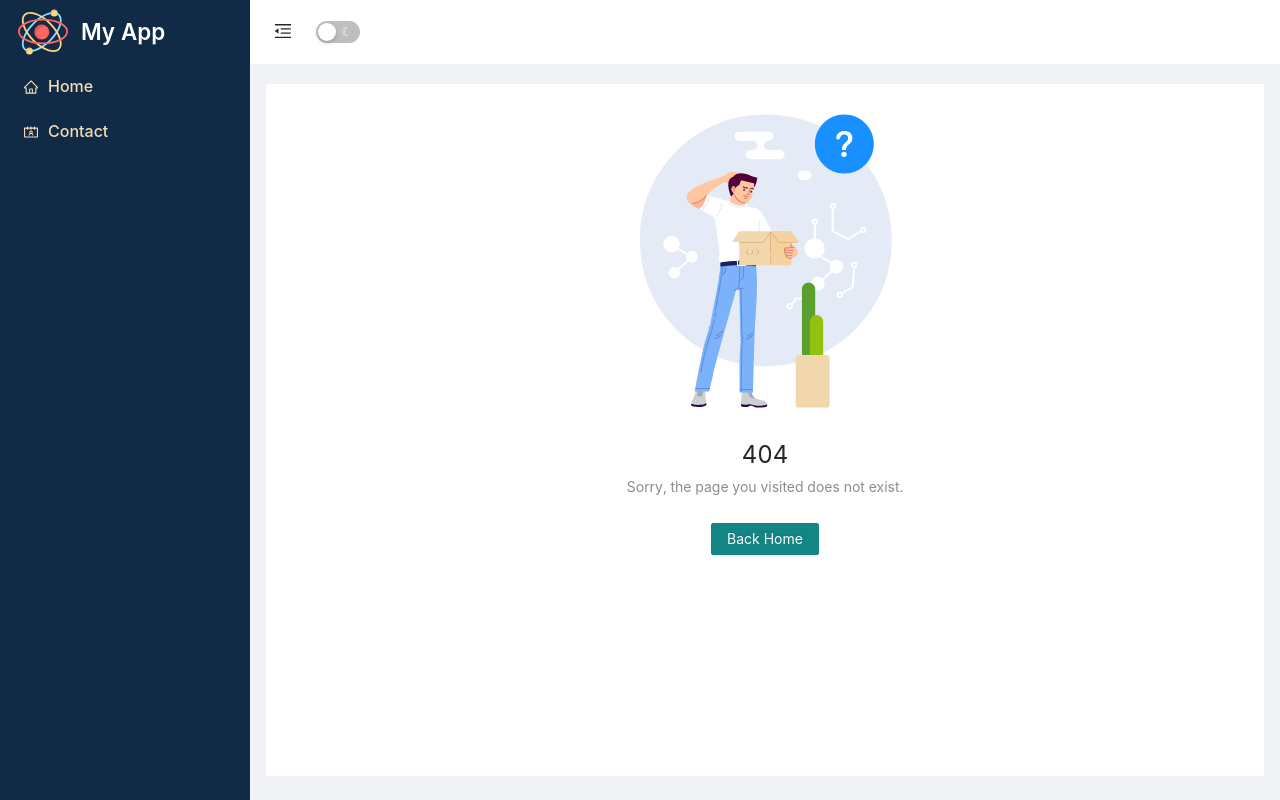
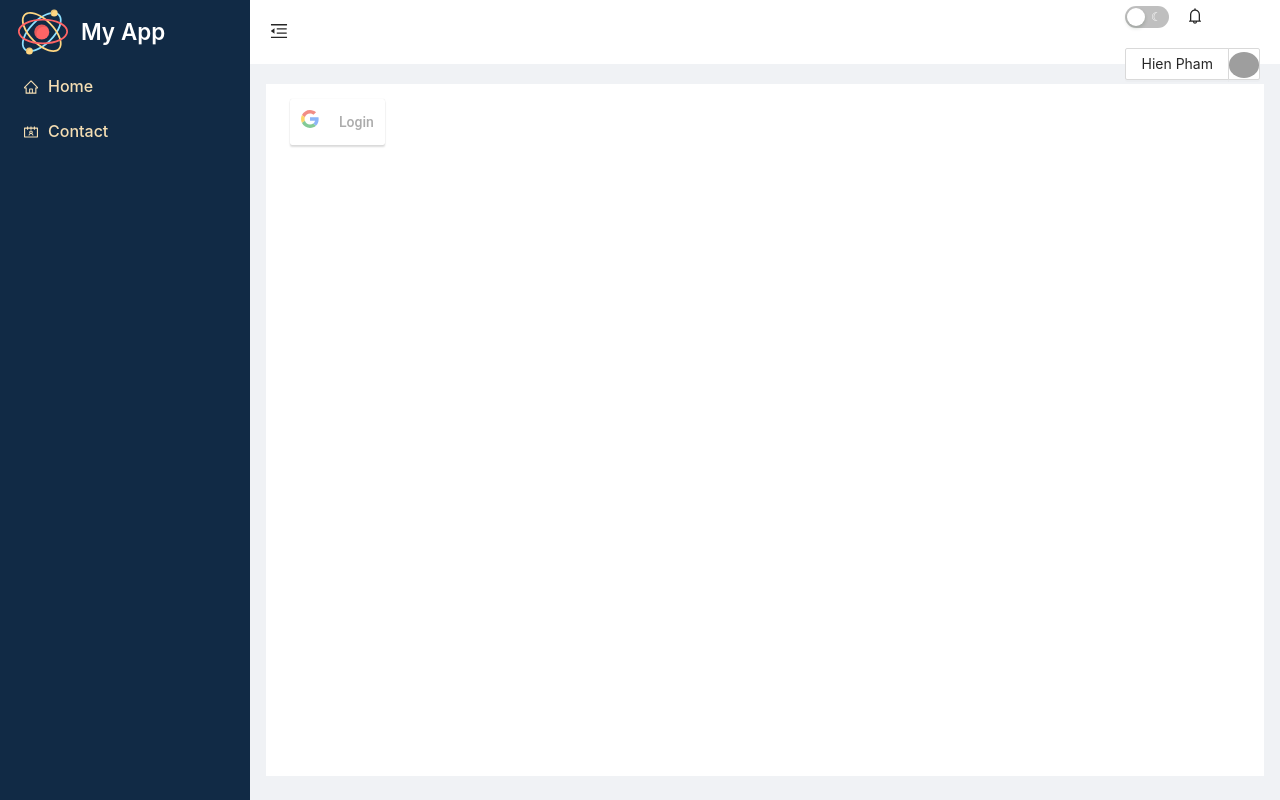
Before and after one commit to hienminhpham0101/wallet-app, a React (Create React App) app: page /login in a window 1280 px wide. Before the commit this address had no page. Built offline with nearby package versions, Linux system fonts and the light colour scheme; grey boxes are pictures that could not be loaded.

Commit message:
integration oauth2 google

```diff
--- a/package.json
+++ b/package.json
@@ -11,6 +11,7 @@
     "axios": "^0.21.1",
     "react": "^17.0.2",
     "react-dom": "^17.0.2",
+    "react-google-login": "^5.2.2",
     "react-router-dom": "^5.2.0",
     "react-scripts": "4.0.3",
     "typescript": "^4.1.2",
--- a/src/assets/styles/styles.scss
+++ b/src/assets/styles/styles.scss
@@ -23,6 +23,20 @@
 .mt-1 {
     margin-top: 0.5rem;
 }
+.mt-5 {
+    margin-top: 1.25rem;
+}
+.mb-5 {
+    margin-bottom: 1.25rem;
+}
+.px-0 {
+    padding-left: 0;
+    padding-right: 0;
+}
+.py-0 {
+    padding-top: 0;
+    padding-bottom: 0;
+}
 .global-loading {
     position: fixed;
     z-index: 9999;
@@ -39,11 +53,14 @@
     margin-left: 250px;
     min-height: 100vh;
 }
+.collapsed .ant-layout-header {
+    width: calc(100% - 80px);
+}
 .ant-layout-header {
     position: fixed;
-    width: 100%;
     z-index: 100;
     background: $color-white;
+    width: calc(100% - 250px);
 }
 .site-layout-custom {
     margin: 24px 16px;
@@ -147,6 +164,10 @@ a.ant-typography,
         background-color: $color-orange;
         border-color: $color-orange;
     }
+    .ant-table-cell-fix-right,
+    .ant-pagination-total-text {
+        color: $color-white;
+    }
 }
 .ant-pagination-item-active {
     border-color: $color-primary4;
@@ -174,3 +195,6 @@ a.ant-typography,
     border-color: $color-primary4;
     box-shadow: $box-shadow-primary4;
 }
+.border-none {
+    border: none;
+}
--- a/src/layout/header/header.tsx
+++ b/src/layout/header/header.tsx
@@ -1,6 +1,7 @@
-import { Layout, Switch } from "antd";
+import { Button, Dropdown, Layout, Menu, message, Switch } from "antd";
 import React from "react";
 import "./headerStyles.scss";
+import { BellOutlined, UserOutlined } from "@ant-design/icons";
 interface Props {
   collapsed: boolean;
   MenuUnfoldOutlined: React.ForwardRefExoticComponent<Pick<any, string>>;
@@ -19,17 +20,58 @@ export default function Header(props: Props) {
     darkMode,
     setDarkMode,
   } = props;
+  function handleMenuClick(e: any) {
+    message.info("Click on menu item.");
+    console.log("click", e);
+  }
+
+  const menu = (
+    <Menu onClick={handleMenuClick}>
+      <Menu.Item key="1" icon={<UserOutlined />}>
+        1st menu item
+      </Menu.Item>
+      <Menu.Item key="2" icon={<UserOutlined />}>
+        2nd menu item
+      </Menu.Item>
+      <Menu.Item key="3" icon={<UserOutlined />}>
+        3rd menu item
+      </Menu.Item>
+    </Menu>
+  );
   return (
-    <Header className="site-layout-background d-flex align-items-center">
+    <Header className="site-layout-background d-flex justify-content-between align-items-center">
       <div className="trigger" onClick={toggleCollapse}>
         {collapsed ? <MenuUnfoldOutlined /> : <MenuFoldOutlined />}
       </div>
+      <div className="side-right">
         <Switch
           defaultChecked={darkMode}
           checkedChildren="☀"
           unCheckedChildren="☾"
           onClick={() => setDarkMode(!darkMode)}
+          className="side-item"
         />
+        <Button
+          type="text"
+          shape="circle"
+          icon={<BellOutlined />}
+          className="side-item border-none"
+        />
+        <Dropdown.Button
+          overlay={menu}
+          placement="bottomCenter"
+          className="px-0 py-0 border-none"
+          icon={
+            <img
+              className="img-user px-0 py-0 border-none"
+              src="https://lh3.googleusercontent.com/a-/AOh14GhAqKIrnuHhPxTmIEQezfNl4lhSu_IQHlpS_mU17w=s96-c"
+              alt="user"
+            />
+          }
+        >
+          Hien Pham
+        </Dropdown.Button>
+      </div>
     </Header>
   );
 }
--- a/src/layout/header/headerStyles.scss
+++ b/src/layout/header/headerStyles.scss
@@ -1,6 +1,5 @@
 @import "../../shared/variables.scss";
 .trigger {
-    padding: 0 24px;
     font-size: 18px;
     line-height: 64px;
     cursor: pointer;
@@ -13,8 +12,17 @@
 
 .site-layout .site-layout-background {
     background: $color-white;
-    padding: 0;
+    padding: 0 20px;
+    box-shadow: "rgb(100 100 111 / 20%) 0px 7px 29px";
 }
 .ant-switch-checked {
     background-color: $color-primary5;
 }
+.side-item {
+    margin-right: 10px;
+}
+.img-user {
+    width: 100%;
+    height: 100%;
+    border-radius: 50%;
+}
--- a/src/pages/HomePage/components/DataListWallet/DataListWallet.tsx
+++ b/src/pages/HomePage/components/DataListWallet/DataListWallet.tsx
@@ -4,7 +4,6 @@ import {
   DatePicker,
   Form,
   Input,
-  InputNumber,
   message,
   Popconfirm,
   Space,
@@ -21,16 +20,13 @@ import {
   IActivities,
   IParamsFilter,
 } from "src/pages/HomePage/model/activities";
-import {
-  ActivityKey,
-  EditableCellProps,
-  IColumns,
-} from "src/pages/HomePage/model/columns";
+import { ActivityKey, IColumns } from "src/pages/HomePage/model/columns";
 import {
   getActivities,
   removeActivity,
   updateActivity,
 } from "src/pages/HomePage/services/httpsClient";
+import { EditableCell } from "../../constants/columns/columns";
 import { STATUS } from "../../constants/responseStatus/status";
 import ModalSpending from "../ModalSpending/ModalSpending";
 import "./DataListWalletStyles.scss";
@@ -43,19 +39,19 @@ interface IDataListWallet {
 
 function DataListWallet(props: IDataListWallet) {
   const { isModalVisible, onCancel, onSubmit, onSuccess } = props;
+  const [data, setData] = useState<IActivities[] | undefined>([]);
   const { setLoadingState } = useContext(GlobalLoadingContext);
-  const [data, setData] = useState<IActivities[] | undefined>([]);
   const [totalMoney, setTotalMoney] = useState<number>();
-  const [, setRowSelected] = useState<IActivities>();
   const [form] = Form.useForm();
   const [editingKey, setEditingKey] = useState("");
   const [totalData, setTotalData] = useState<number>(0);
   const [filters, setFilters] = useState<IParamsFilter>(DefaultSearch);
+  const [forcedReload, setForcedReload] = useState(false);
 
   useEffect(() => {
     getActivities(filters).then((res: any) => {
+      const { status } = res;
       const { data, total } = res.data;
-      const { status } = res;
       if (status === STATUS.SUCCESS) {
         if (data.length) {
           const objectInstance = data.map((activity: IActivities) => ({
@@ -66,7 +62,6 @@ function DataListWallet(props: IDataListWallet) {
           }));
           setTotalData(total);
           setData([...objectInstance]);
-
           if (data.length > 0) {
             const total = data.reduce(
               (pre: number | any, current: number | any) => {
@@ -75,30 +70,15 @@ function DataListWallet(props: IDataListWallet) {
             );
             setTotalMoney(total.cost);
           }
+        } else {
+          message.error("Failed to load !");
         }
       }
     });
     return () => {
       setData([]);
     };
-  }, [filters]);
-
-  const summaryActivity = () => (
-    <Table.Summary.Row>
-      <Table.Summary.Cell index={0}>
-        <Title level={5}>Total:</Title>
-      </Table.Summary.Cell>
-      <Table.Summary.Cell index={1} colSpan={4}>
-        {totalMoney && (
-          <Title level={5}>
-            <Text strong type="danger">
-              {new Intl.NumberFormat().format(totalMoney) + " VND"}
-            </Text>
-          </Title>
-        )}
-      </Table.Summary.Cell>
-    </Table.Summary.Row>
-  );
+  }, [filters, forcedReload]);
 
   const handleSearch = (confirm: () => void) => {
     confirm();
@@ -286,88 +266,6 @@ function DataListWallet(props: IDataListWallet) {
     };
   });
 
-  const handleDelete = (activityId: React.Key) => {
-    setLoadingState("loading");
-    removeActivity(activityId)
-      .then((res) => {
-        if (res?.status === STATUS.SUCCESS) {
-          setTimeout(() => {
-            message.success("Delete spending successfully !");
-          }, 700);
-          onSubmit();
-        } else {
-          message.error("Error, please try again !");
-        }
-      })
-      .catch((err) => {
-        console.log(err);
-        message.error("Error, please try again !");
-      })
-      .finally(() => {
-        setLoadingState("idle");
-      });
-  };
-  function disabledDate(current: any) {
-    return current && current.valueOf() > Date.now();
-  }
-  const EditableCell: React.FC<EditableCellProps> = ({
-    editing,
-    dataIndex,
-    title,
-    inputType,
-    record,
-    index,
-    children,
-    required,
-    ...restProps
-  }) => {
-    let inputNode: JSX.Element = <></>;
-    switch (inputType) {
-      case "text":
-        inputNode = <Input />;
-        break;
-      case "number":
-        inputNode = (
-          <InputNumber
-            formatter={(value) =>
-              `${value}`.replace(/\B(?=(\d{3})+(?!\d))/g, ",")
-            }
-          />
-        );
-        break;
-      case "date":
-        inputNode = (
-          <DatePicker
-            disabledDate={(current) => disabledDate(current)}
-            format="MM/DD/YYYY HH:mm:ss"
-            placeholder="Select date"
-            showTime
-          />
-        );
-        break;
-    }
-    return (
-      <td {...restProps}>
-        {editing ? (
-          <Form.Item
-            name={dataIndex}
-            className="mb-0"
-            rules={[
-              {
-                required: required ? true : false,
-                message: `Please Input ${title}!`,
-              },
-            ]}
-          >
-            {inputNode}
-          </Form.Item>
-        ) : (
-          children
-        )}
-      </td>
-    );
-  };
-
   const isEditing = (record: IActivities) => record.key === editingKey;
 
   const edit = (record: Partial<IActivities> & { key: React.Key }) => {
@@ -380,6 +278,29 @@ function DataListWallet(props: IDataListWallet) {
   };
   const cancel = () => {
     setEditingKey("");
+  };
+
+  const handleDelete = (activityId: React.Key) => {
+    setLoadingState("loading");
+    removeActivity(activityId)
+      .then((res) => {
+        if (res?.status === STATUS.SUCCESS) {
+          setTimeout(() => {
+            message.success("Delete spending successfully !");
+          }, 700);
+          onSubmit();
+          onReload();
+        } else {
+          message.error("Error, please try again !");
+        }
+      })
+      .catch((err) => {
+        console.log(err);
+        message.error("Error, please try again !");
+      })
+      .finally(() => {
+        setLoadingState("idle");
+      });
   };
 
   const save = async (key: string) => {
@@ -398,6 +319,7 @@ function DataListWallet(props: IDataListWallet) {
               message.success("Update spending successfully !");
             }, 800);
             onSuccess();
+            onReload();
           } else {
             message.error("Error, please try again !");
           }
@@ -425,6 +347,27 @@ function DataListWallet(props: IDataListWallet) {
       };
     });
   };
+  const onReload = () => {
+    setForcedReload((pre) => !pre);
+  };
+
+  const summaryActivity = () => (
+    <Table.Summary.Row>
+      <Table.Summary.Cell index={0}>
+        <Title level={5}>Total:</Title>
+      </Table.Summary.Cell>
+      <Table.Summary.Cell index={1} colSpan={4}>
+        {totalMoney && (
+          <Title level={5}>
+            <Text strong type="danger">
+              {new Intl.NumberFormat().format(totalMoney) + " VND"}
+            </Text>
+          </Title>
+        )}
+      </Table.Summary.Cell>
+    </Table.Summary.Row>
+  );
+
   return (
     <Form form={form} component={false}>
       <Table
@@ -443,13 +386,6 @@ function DataListWallet(props: IDataListWallet) {
             `Showing ${range[0]}-${range[1]} of ${total} items`,
           size: "default",
         }}
-        onRow={(record: IActivities) => {
-          return {
-            onClick: () => {
-              setRowSelected(record);
-            },
-          };
-        }}
         components={{
           body: {
             cell: EditableCell,
--- a/src/pages/HomePage/components/DataListWallet/DataListWalletStyles.scss
+++ b/src/pages/HomePage/components/DataListWallet/DataListWalletStyles.scss
@@ -12,3 +12,6 @@
 .ant-table-thead > tr > th {
     text-transform: capitalize;
 }
+.ant-table-header {
+    top: 64px !important;
+}
--- a/src/pages/HomePage/components/ModalSpending/ModalSpending.tsx
+++ b/src/pages/HomePage/components/ModalSpending/ModalSpending.tsx
@@ -104,7 +104,12 @@ export default function ModalSpending(props: Props) {
         </Button>,
       ]}
     >
-      <Form form={form} layout="vertical" name="expenditure-form">
+      <Form
+        form={form}
+        layout="vertical"
+        name="expenditure-form"
+        className="mb-5"
+      >
         <Form.Item
           name="expenditure"
           label="Expenditure :"
@@ -157,7 +162,6 @@ export default function ModalSpending(props: Props) {
         <Form.Item name="note" label="Note :">
           <Input.TextArea rows={3} showCount maxLength={250} allowClear />
         </Form.Item>
-        <div style={{ marginBottom: "20px" }}></div>
       </Form>
     </Modal>
   );
--- /dev/null
+++ b/src/pages/HomePage/constants/columns/columns.tsx
@@ -0,0 +1,62 @@
+import { DatePicker, Form, Input, InputNumber } from "antd";
+import { EditableCellProps } from "../../model/columns";
+const disabledDate = (current: moment.Moment) => {
+  return current && current.valueOf() > Date.now();
+};
+export const EditableCell: React.FC<EditableCellProps> = ({
+  editing,
+  dataIndex,
+  title,
+  inputType,
+  record,
+  index,
+  children,
+  required,
+  ...restProps
+}) => {
+  let inputNode: JSX.Element = <></>;
+  switch (inputType) {
+    case "text":
+      inputNode = <Input />;
+      break;
+    case "number":
+      inputNode = (
+        <InputNumber
+          formatter={(value) =>
+            `${value}`.replace(/\B(?=(\d{3})+(?!\d))/g, ",")
+          }
+        />
+      );
+      break;
+    case "date":
+      inputNode = (
+        <DatePicker
+          disabledDate={(current) => disabledDate(current)}
+          format="MM/DD/YYYY HH:mm:ss"
+          placeholder="Select date"
+          showTime
+        />
+      );
+      break;
+  }
+  return (
+    <td {...restProps}>
+      {editing ? (
+        <Form.Item
+          name={dataIndex}
+          className="mb-0"
+          rules={[
+            {
+              required: required ? true : false,
+              message: `Please Input ${title}!`,
+            },
+          ]}
+        >
+          {inputNode}
+        </Form.Item>
+      ) : (
+        children
+      )}
+    </td>
+  );
+};
--- /dev/null
+++ b/src/pages/Login/Login.tsx
@@ -0,0 +1,18 @@
+import React from "react";
+import GoogleLogin from "react-google-login";
+
+const responseGoogle = (response: any) => {
+  console.log(response);
+};
+export default function Login() {
+  return (
+    <GoogleLogin
+      clientId="504842184480-3k9vabpfk0rkbd01jrit5imn9vadn1m5.apps.googleusercontent.com"
+      buttonText="Login"
+      onSuccess={responseGoogle}
+      onFailure={responseGoogle}
+      cookiePolicy={"single_host_origin"}
+      isSignedIn={true}
+    />
+  );
+}
--- a/src/routes/routes.ts
+++ b/src/routes/routes.ts
@@ -2,6 +2,7 @@ import React, { ComponentType } from "react";
 const HomePage = React.lazy(() => import("../pages/HomePage/page/HomePage"));
 const Contact = React.lazy(() => import("../pages/Contact/page/Contact"));
 const NotFound = React.lazy(() => import("../pages/404 Page/NotFound"));
+const Login = React.lazy(() => import("../pages/Login/Login"));
 export interface IRoutes {
   id: number;
   path: string;
@@ -9,6 +10,12 @@ export interface IRoutes {
   exact?: boolean;
 }
 const Routes: IRoutes[] = [
+  {
+    id: 0,
+    path: "/login",
+    Component: Login,
+    exact: true,
+  },
   {
     id: 1,
     path: "/",
```
Also changed, not shown: 1 other file (tests, documents, lock files or other folders). Lines whose indentation alone changed are shown as unchanged.
